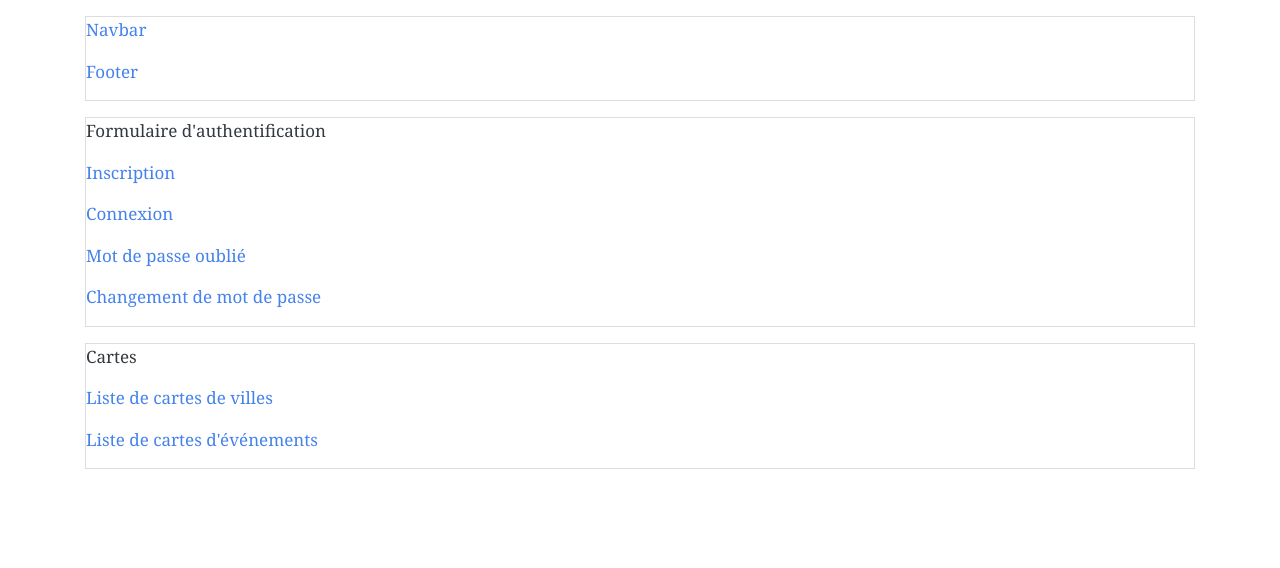
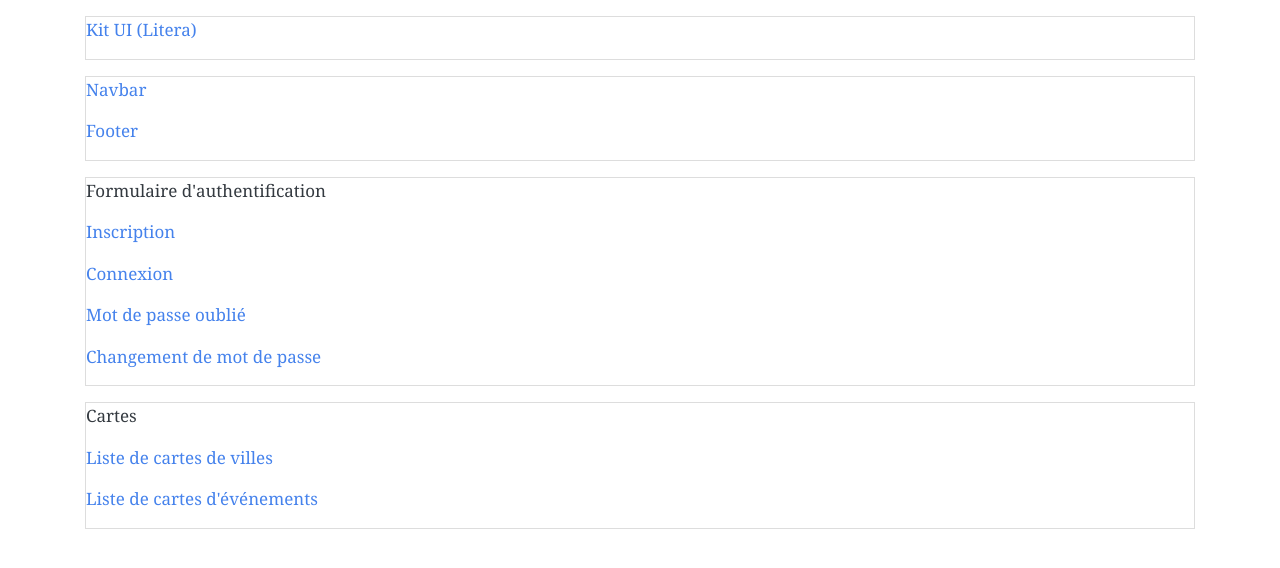
Before and after one commit to lucaspiquet/thp_S7J2, a plain HTML site: page index.html in a window 1280 px wide. Drawn offline with Linux system fonts and the light colour scheme.

Commit message:
ajout lien kit ui

```diff
--- a/index.html
+++ b/index.html
@@ -7,6 +7,9 @@
 </head>
 <body>
 	<div class="container mt-3">
+		<div class="form-group border">
+			<p><a href="https://bootswatch.com/litera/" class="">Kit UI (Litera)</a></p>
+		</div>
 		<div class="form-group border">
 			<p><a href="navbar.html">Navbar</a></p>
 			<p><a href="footer.html">Footer</a></p>
```
